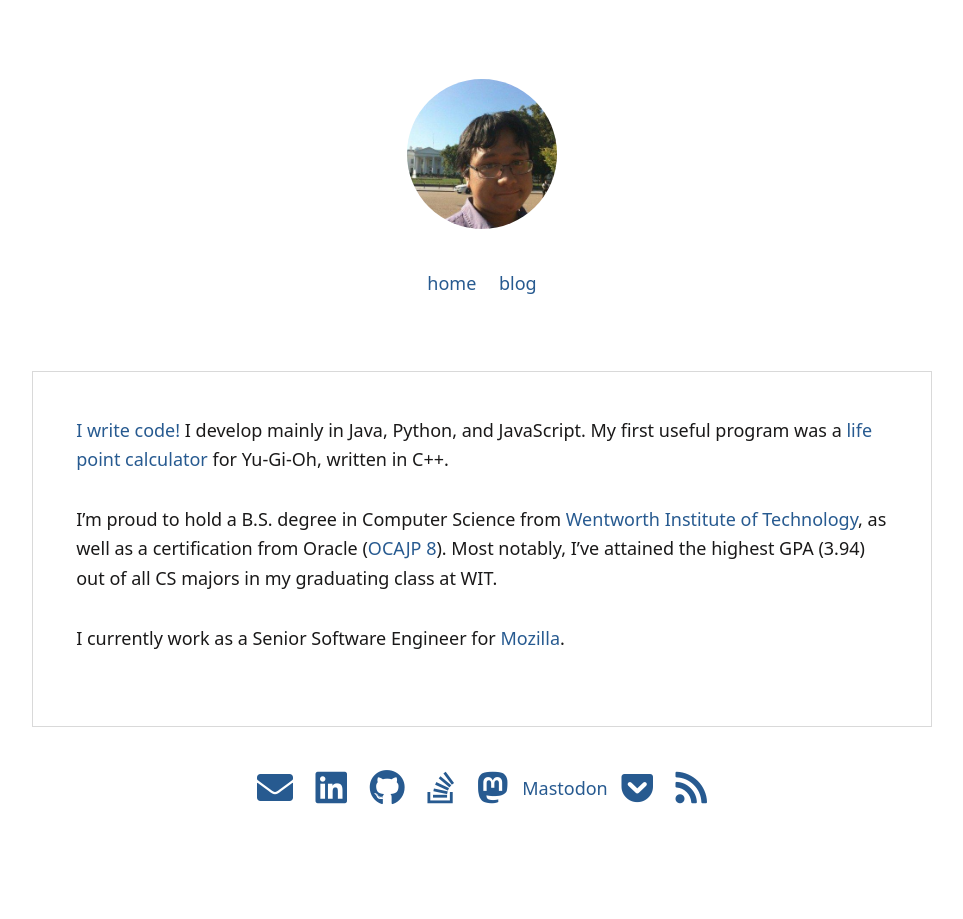
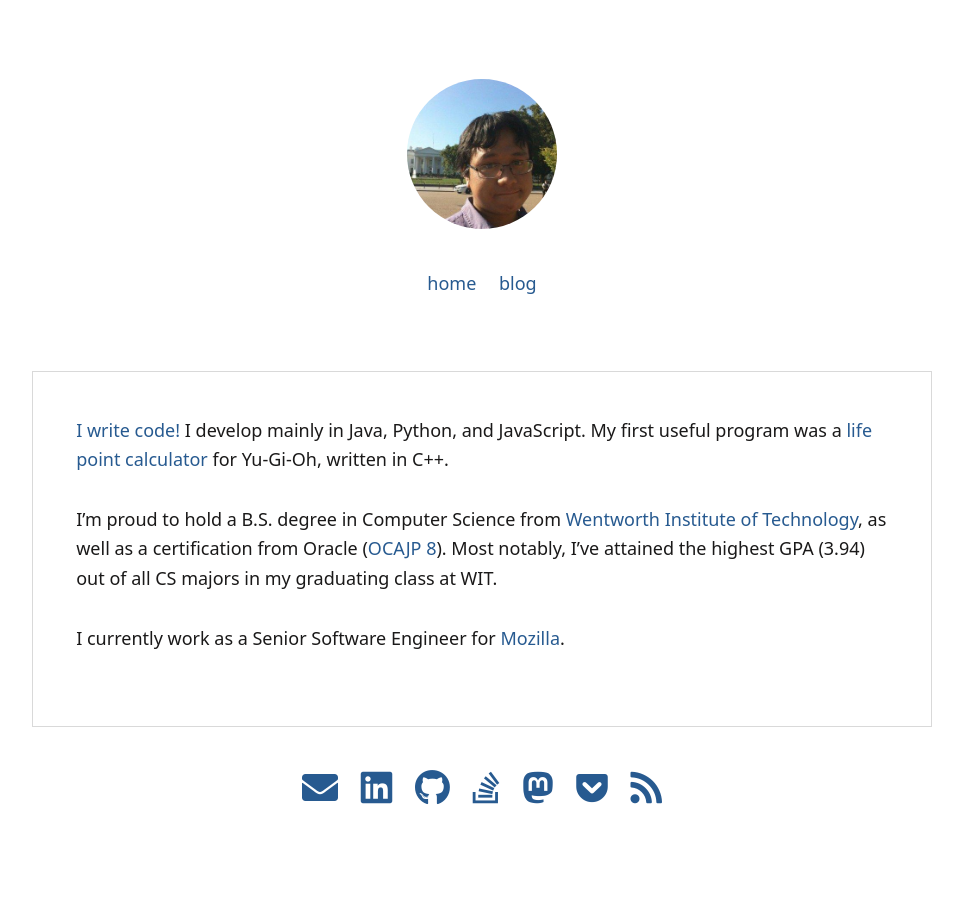
Before and after one commit to jsudiaman/jsudiaman.github.io, a Jekyll site: the page built from index.md, in a window 1280 px wide. Shown: the whole page, without its empty margins (158-1121 px from the left). Built offline with Jekyll 4.4.1, drawn with Linux system fonts in a browser that asks for light colours.

Commit message:
Update default.html

```diff
--- a/_layouts/default.html
+++ b/_layouts/default.html
@@ -81,8 +81,7 @@
                 <li><a href="http://linkedin.com/in/jonathansudiaman"><i class="fab fa-linkedin fa-2x"></i></a></li>
                 <li><a href="http://github.com/sudiamanj"><i class="fab fa-github fa-2x"></i></a></li>
                 <li><a href="https://stackoverflow.com/users/6268626/jonathan-sudiaman"><i class="fab fa-stack-overflow fa-2x"></i></a></li>
-                <li><a href="https://mastodon.online/@sudi"><i class="fab fa-mastodon fa-2x"></i></a></li>
-                <a rel="me" href="https://mastodon.online/@sudi">Mastodon</a>
+                <li><a rel="me" href="https://mastodon.online/@sudi"><i class="fab fa-mastodon fa-2x"></i></a></li>
                 <li><a href="https://getpocket.com/sharedlists/e0a9901f-8fef-4924-8f16-a68367d990b8/sudis-pocket"><i class="fab fa-get-pocket fa-2x"></i></a></li>
                 <li><a href="/feed.xml"><i class="fas fa-rss fa-2x"></i></a></li>
             </ul>
```
